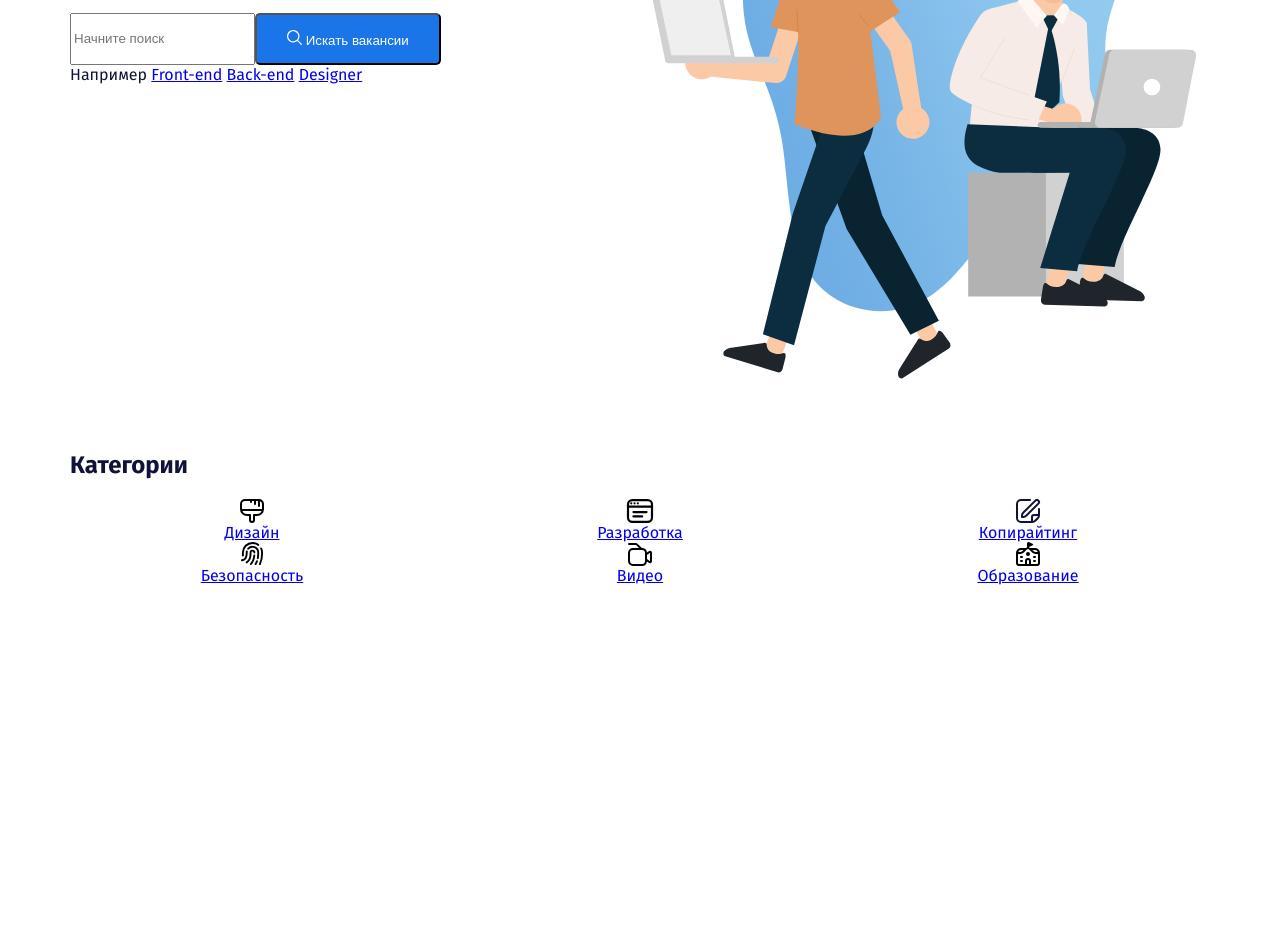
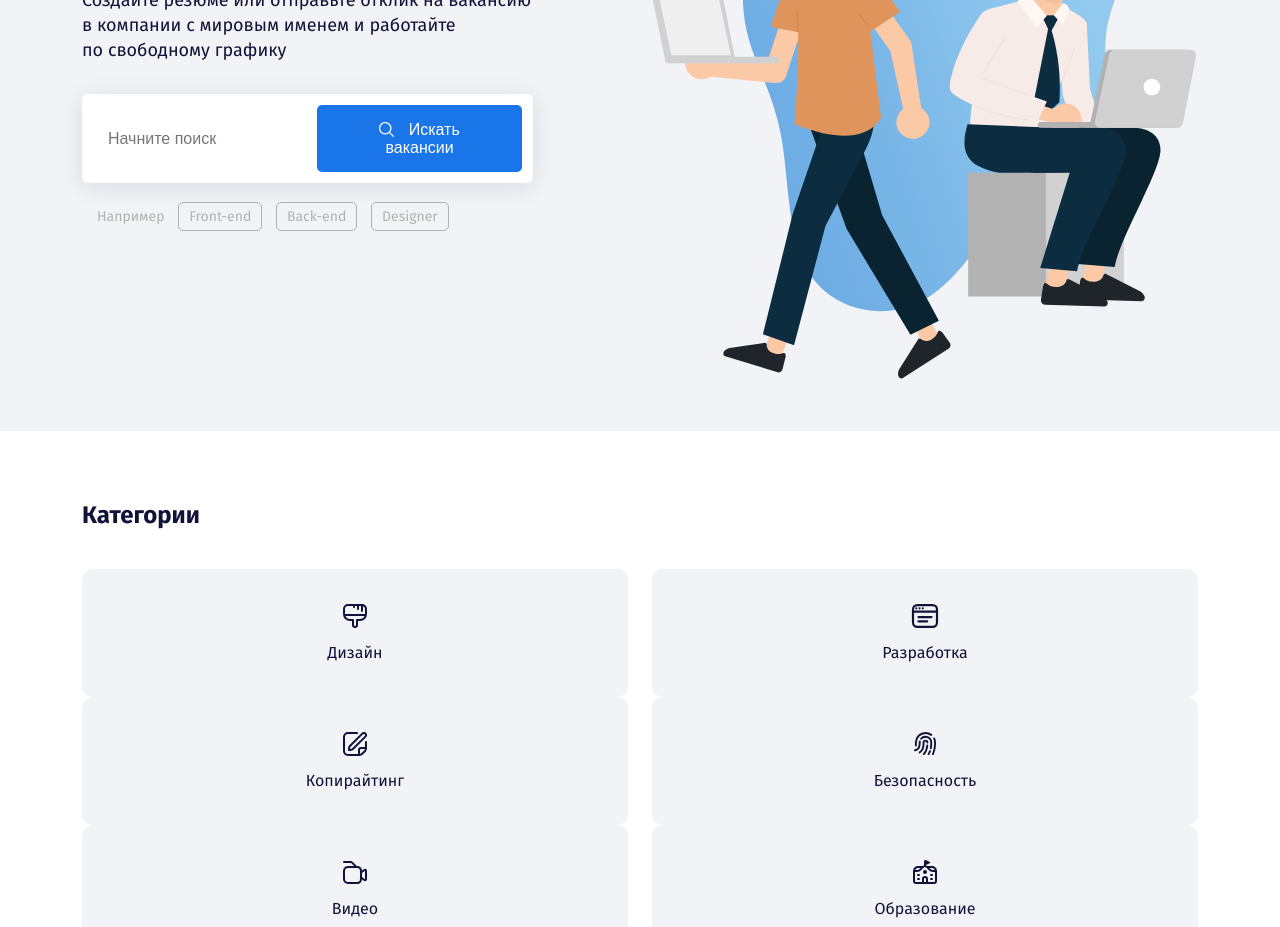
Before and after one commit to Gacha-anime/FindYourJob, a plain HTML site: page index.html in a window 1280 px wide. Shown: the part 308-1235 px from the top of the page. Before the commit the page ends 893 px from the top, so only its background shows below. Drawn offline with Linux system fonts and the light colour scheme; files whose address does not match are found by name.

Commit message:
Add files via upload

```diff
--- a/css/style.css
+++ b/css/style.css
@@ -1,8 +1,16 @@
+*,
+*:before,
+*:after {
+  box-sizing: border-box;
+}
 body {
   font-family: "Fira Sans", sans-serif;
   font-size: 16px;
   color: #111238;
   margin: 0;
+}
+.header {
+  background: #f2f3f6;
 }
 .menu {
   list-style: none;
@@ -19,6 +27,8 @@ body {
 .button {
   text-decoration: none;
   display: inline-block;
+  border: none;
+  font-size: 16px;
 }
 
 .button-link {
@@ -36,3 +46,83 @@ body {
   padding-left: 30px;
   color: #fff;
 }
+.button-icon {
+  vertical-align: middle;
+  margin-right: 10px;
+}
+.button-text {
+  vertical-align: middle;
+}
+.hero-title {
+  font-size: 44px;
+  line-height: 53px;
+  margin-bottom: 15px;
+  margin-top: 43px;
+}
+.hero-text {
+  font-size: 18px;
+  line-height: 140%;
+  margin-bottom: 30px;
+}
+
+.input-group {
+  background-color: #fff;
+  border: 1px solid rgba(209, 209, 209, 0.1);
+  box-shadow: 0px 4px 25px rgba(15, 17, 56, 0.1);
+  border-radius: 5px;
+  padding: 10px;
+  margin-bottom: 25px;
+}
+.input {
+  background-color: #fff;
+  border: none;
+  flex-grow: 1;
+  font-size: 16px;
+  line-height: 19px;
+  padding-left: 15px;
+}
+.input:focus {
+  outline: none;
+}
+.tags-group {
+  padding-left: 15px;
+  color: #b2b2b2;
+  font-size: 14px;
+  line-height: 17px;
+}
+.tag {
+  color: #b2b2b2;
+  text-decoration: none;
+  padding: 5px 10px;
+  margin-left: 10px;
+  border: 1px solid #b2b2b2;
+  border-radius: 5px;
+}
+.section {
+  padding-top: 70px;
+  padding-bottom: 80px;
+}
+.section-title {
+  margin-bottom: 40px;
+  margin-top: 0;
+}
+.card {
+  text-decoration: none;
+  color: #111238;
+  background: #f2f3f6;
+  border-radius: 10px;
+  padding: 35px;
+  transition: background 0.2s, color 0.2s;
+}
+.card:hover {
+  background: #1a75e8;
+  color: #fff;
+}
+.card:hover .card-icon {
+  fill: #fff;
+}
+.card-icon {
+  fill: #111238;
+  margin-bottom: 15px;
+  transition: fill 0.2s;
+}
```
Also changed, not shown: img/hero-image.svg (added), img/icons.svg (added), img/search.svg (added).
